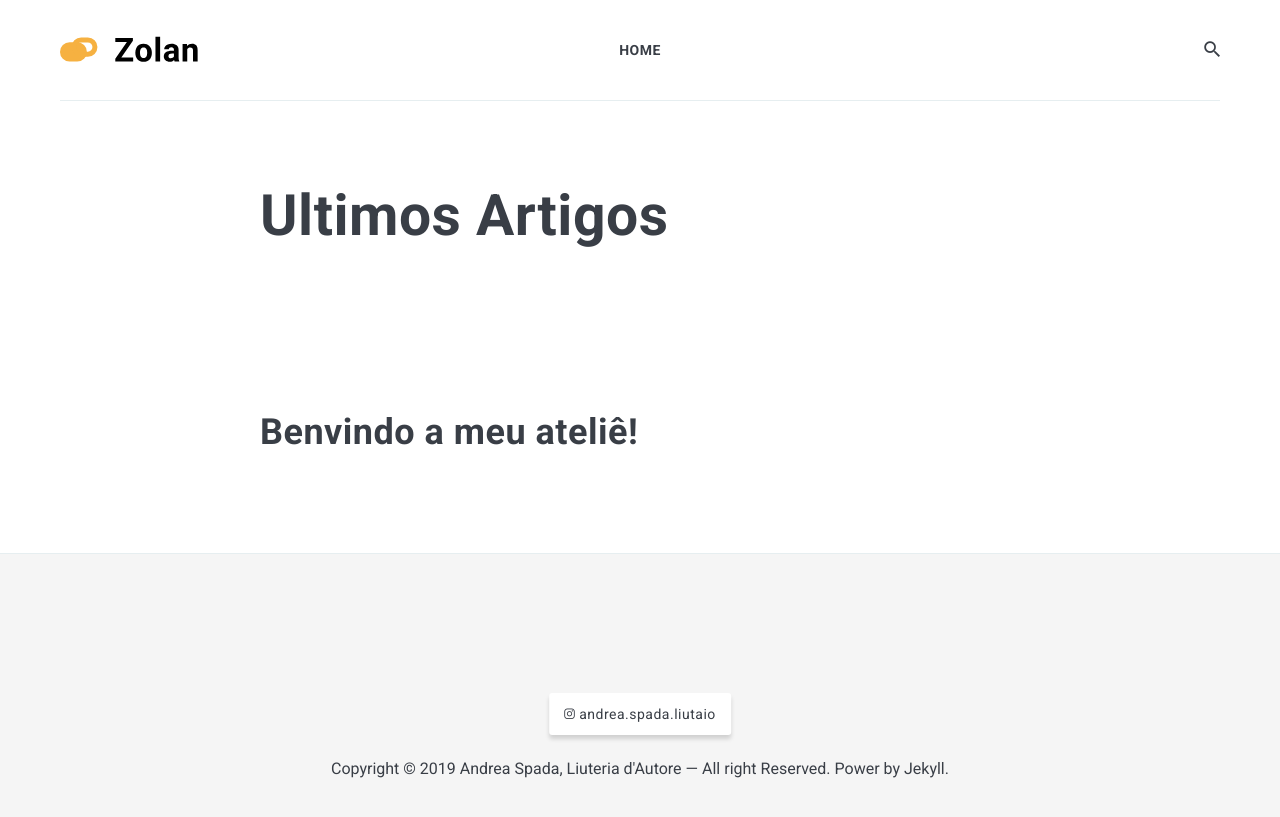
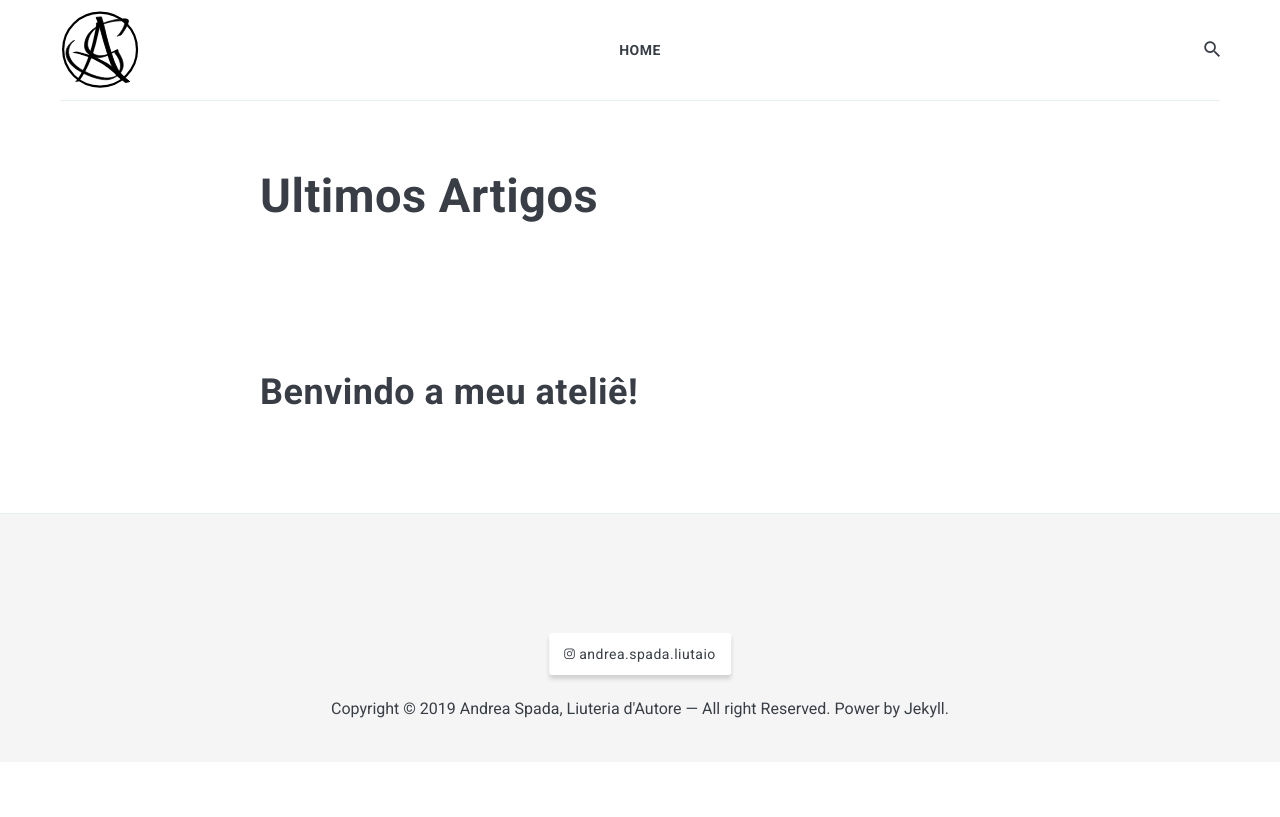
Before and after one commit to andreaspada/Multilanguage-Jekyll, a Jekyll site: the page built from _pages/pt/index.md, in a window 1280 px wide. Shown: the top 817 px of the page. Built offline with Jekyll 4.4.1, drawn with Linux system fonts in a browser that asks for light colours; nearby versions of some CDN libraries.

```diff
--- a/Gemfile
+++ b/Gemfile
@@ -4,4 +4,3 @@ gem "jekyll"
 gem "jekyll-paginate"
 gem 'jekyll-tagging'
 gem "jekyll-sitemap"
-gem 'jekyll-language-plugin'
--- a/_config.yml
+++ b/_config.yml
@@ -9,10 +9,6 @@ plugins:
   - jekyll-paginate
   - jekyll-sitemap
   - jekyll/tagging
-  - jekyll-language-plugin
-
-language_data: data.lang.%%
-language_includes_dir: _i18n
 
 paginate: 5
 paginate_path: "/page/:num"
--- a/_sass/3-modules/_footer.scss
+++ b/_sass/3-modules/_footer.scss
@@ -1,6 +1,6 @@
 .footer {
   position: relative;
-  padding: 80px 0 40px;
+  padding: 60px 0 40px;
   text-align: center;
   border-top: 1px solid $light-gray;
   background: #f5f5f5;
--- a/_sass/3-modules/_header.scss
+++ b/_sass/3-modules/_header.scss
@@ -42,7 +42,7 @@
   }
 
   .logo__image {
-    max-height: 50px;
+    max-height: 80px;
   }
 }
 
--- a/_sass/4-layouts/_page.scss
+++ b/_sass/4-layouts/_page.scss
@@ -1,9 +1,9 @@
 .page-title-box {
-  padding: 80px 0;
+  padding: 60px 0;
   border-top: 1px solid $light-gray;
 
   .page-title {
-    font-size: 57px;
+    font-size: 47px;
     line-height: 70px;
     margin: 0;
   }
```
Also changed, not shown: images/logo.svg.
